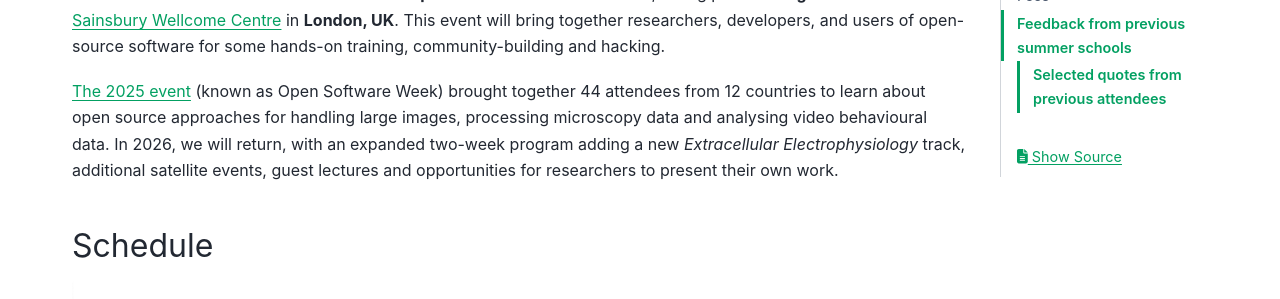
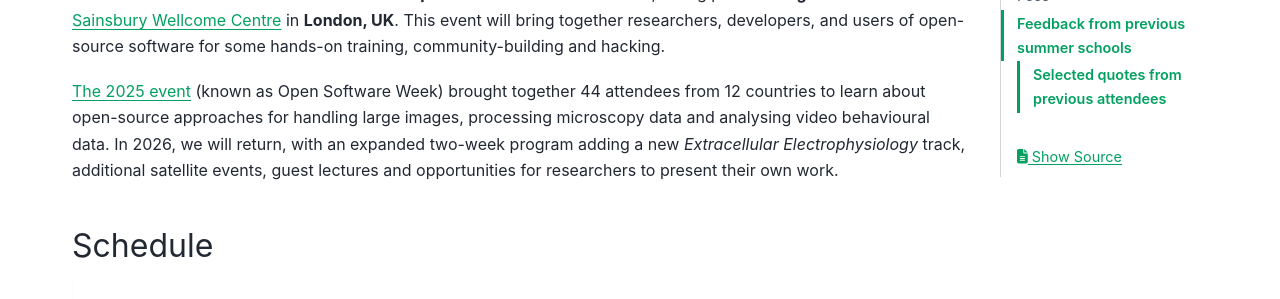
Before and after one commit to neuroinformatics-unit/neuroinformatics-unit.github.io, a Sphinx documentation site: the page built from docs/source/open-software-summer-school/index.md, in a window 1280 px wide and 900 px high. Shown: the part 293-592 px from the top of the window. Built offline with Sphinx 7.4.7 and the PyData theme 0.15.4, drawn with Linux system fonts in a browser that asks for light colours; nearby versions of some CDN libraries.

Commit message:
hyphenate OS

```diff
--- a/docs/source/open-software-summer-school/index.md
+++ b/docs/source/open-software-summer-school/index.md
@@ -6,7 +6,7 @@ place in **August 2026** at the [Sainsbury Wellcome Centre](https://maps.app.goo
 in **London, UK**. This event will bring together researchers, developers, and users of open-source software for some hands-on training, community-building and hacking.
 
 [The 2025 event](2025/index) (known as Open Software Week) brought together 44 attendees from 12 countries to learn
-about open source approaches for handling large images, processing microscopy data and analysing video behavioural data.
+about open-source approaches for handling large images, processing microscopy data and analysing video behavioural data.
 In 2026, we will return, with an expanded two-week program adding a new *Extracellular Electrophysiology* track,
 additional satellite events, guest lectures and opportunities for researchers to present their own work.
 
```
